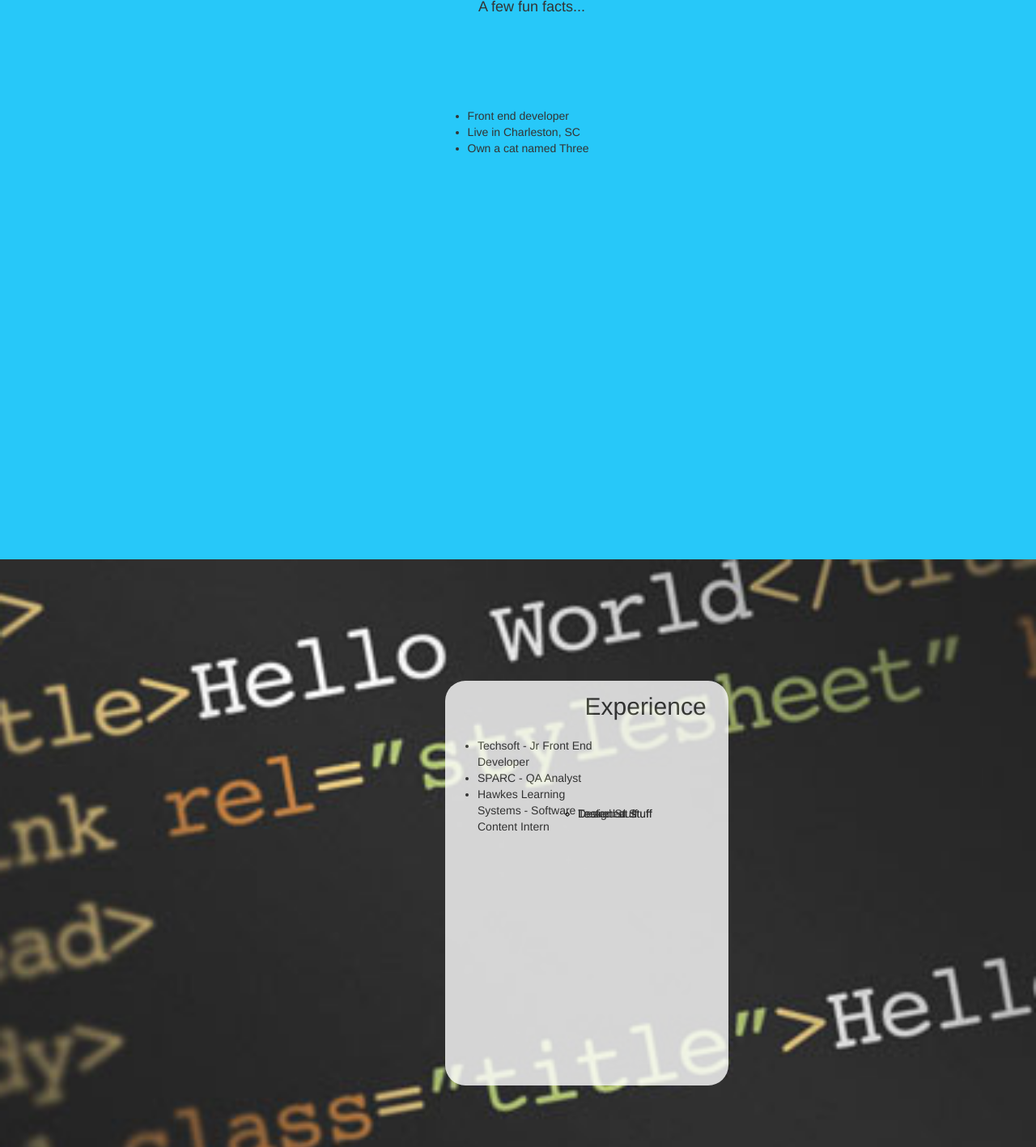
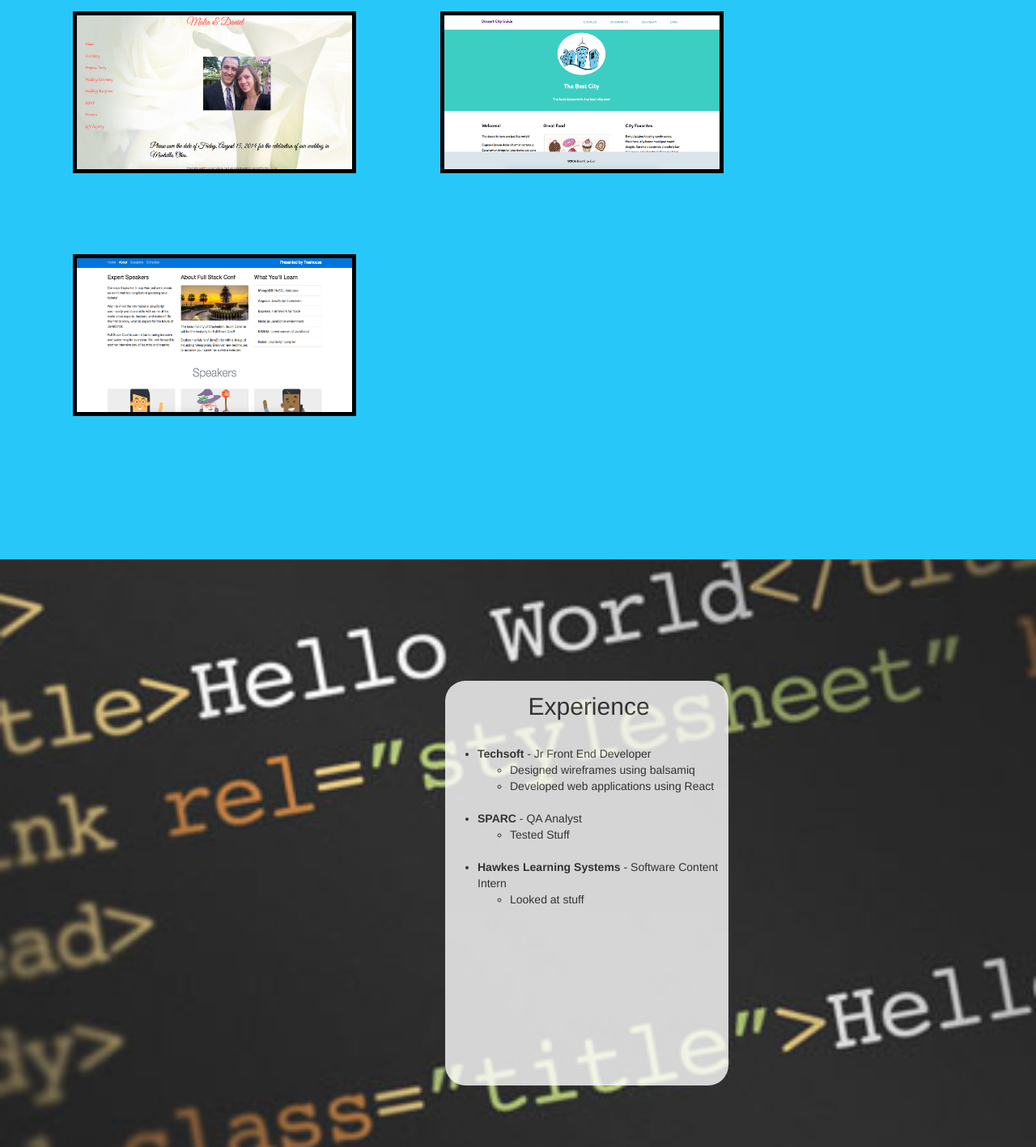
Before and after one commit to malinmaria/malin-portfolio, a plain HTML site: page index.html in a window 1280 px wide. Shown: the part 909-2326 px from the top of the page at 81% size. Drawn offline with nearby package versions, Linux system fonts and the light colour scheme.

Commit message:
added screenshots for portfolio

```diff
--- a/css/styles.css
+++ b/css/styles.css
@@ -50,13 +50,28 @@ figcaption {
   color: white;
 }
 
-/*ABOUT ME*/
+/*PORTFOLIO*/
 
 #bg3 {
   background-color: #27c8f9;
   background-size: cover;
   height: 800px;
   margin-top: 0;
+}
+.port-list li {
+  display: inline-block;
+  z-index: 5;
+}
+
+.weddingsite,
+.dessertsite,
+.conferencesite {
+  height: 200px;
+  width: 350px;
+  left: 200px;
+  background-color: #000;
+  padding: 5px;
+  margin: 50px;
 }
 
 /*EXPERIENCE*/
@@ -72,13 +87,7 @@ figcaption {
   height: 50px;
   width: 50px;
   clear: both;
-}
-
-.jobscontent ul {
-    display: block;
-    position: absolute;
-    width: 200px;
-    top: 70px;
+  left: -70px;
 }
 
 .jobs {
@@ -94,13 +103,12 @@ figcaption {
   z-index: 5;
 }
 
-.jobscontent {
-  top: 50px
-  text-align: left;
+.jobslist {
   display: block;
-  position: absolute;
-  clear: both;
+  position: relative;
+  top: 80px;
 }
+
 
 
 /*CONTACT ME*/
@@ -119,8 +127,8 @@ p {
 }
 
 
-ul {
+/*ul {
   position: absolute;
   margin-top: 7%;
   margin-left: 42%;
-}
+}*/
--- a/index.html
+++ b/index.html
@@ -12,9 +12,9 @@
         &nbsp
         <a href="#portfolio">Portfolio</a>
         &nbsp
-        <a href="portfolio.html">Experience</a>
+        <a href="#experience">Experience</a>
         &nbsp
-        <a href="contact.html">Contact Me</a>
+        <a href="#contact">Contact Me</a>
       </div>
       <!-- end nav bar -->
 
@@ -32,12 +32,10 @@
       <!-- portfolio section -->
       <div id="bg3">
         <h2><a name="portfolio"></a>My Portfolio</h2>
-        <br>
-        <div><h4>A few fun facts...</h4></div>
-        <ul>
-          <li>Front end developer</li>
-          <li>Live in Charleston, SC</li>
-          <li>Own a cat named Three</li>
+        <ul class="port-list">
+          <li><a href="http://www.malinanddaniel.com"><img src="img/malinanddaniel.png" class="weddingsite" alt="wedding website link"></a></li>
+          <li><a href="img/dessertcity.png"><img src="img/dessertcity.png" class="dessertsite" alt="dessert city site link"></a></li>
+          <li><a href="img/conference.png"><img src="img/conference.png" class="conferencesite" alt="conference site"></a></li>
         </ul>
       </div>
       <!-- end portfolio section -->
@@ -45,30 +43,31 @@
       <!-- experience section -->
       <div class="bg4">
         <div class="jobs">
-          <h2>Experience</h2>
-          <div class="jobscontent">
-            <ul>
-              <li>Techsoft - Jr Front End Developer</li>
+          <h2><a name="experience"></a>Experience</h2>
+            <ul class="jobslist">
+              <li><strong>Techsoft</strong> - Jr Front End Developer</li>
                 <ul>
-                  <li>Designed Stuff</li>
+                  <li>Designed wireframes using balsamiq</li>
+                  <li>Developed web applications using React</li>
                 </ul>
-              <li>SPARC - QA Analyst</li>
+              <br>
+              <li><strong>SPARC</strong> - QA Analyst</li>
                 <ul>
                   <li>Tested Stuff</li>
                 </ul>
-              <li>Hawkes Learning Systems - Software Content Intern</li>
+              <br>
+              <li><strong>Hawkes Learning Systems</strong> - Software Content Intern</li>
                 <ul>
                   <li>Looked at stuff</li>
                 </ul>
             </ul>
-          </div>
       </div>
     </div>
     <!-- end experience section -->
 
     <!-- contact section -->
     <div class="bg5">
-      <h2>Let's Connect!</h2>
+      <h2><a name="contact"></a>Let's Connect!</h2>
       <img src="img/connect.png" />
     </div>
     <!-- end contact section -->
```
Also changed, not shown: img/conference.png (added), img/dessertcity.png (added), img/malinanddaniel.png (added).
